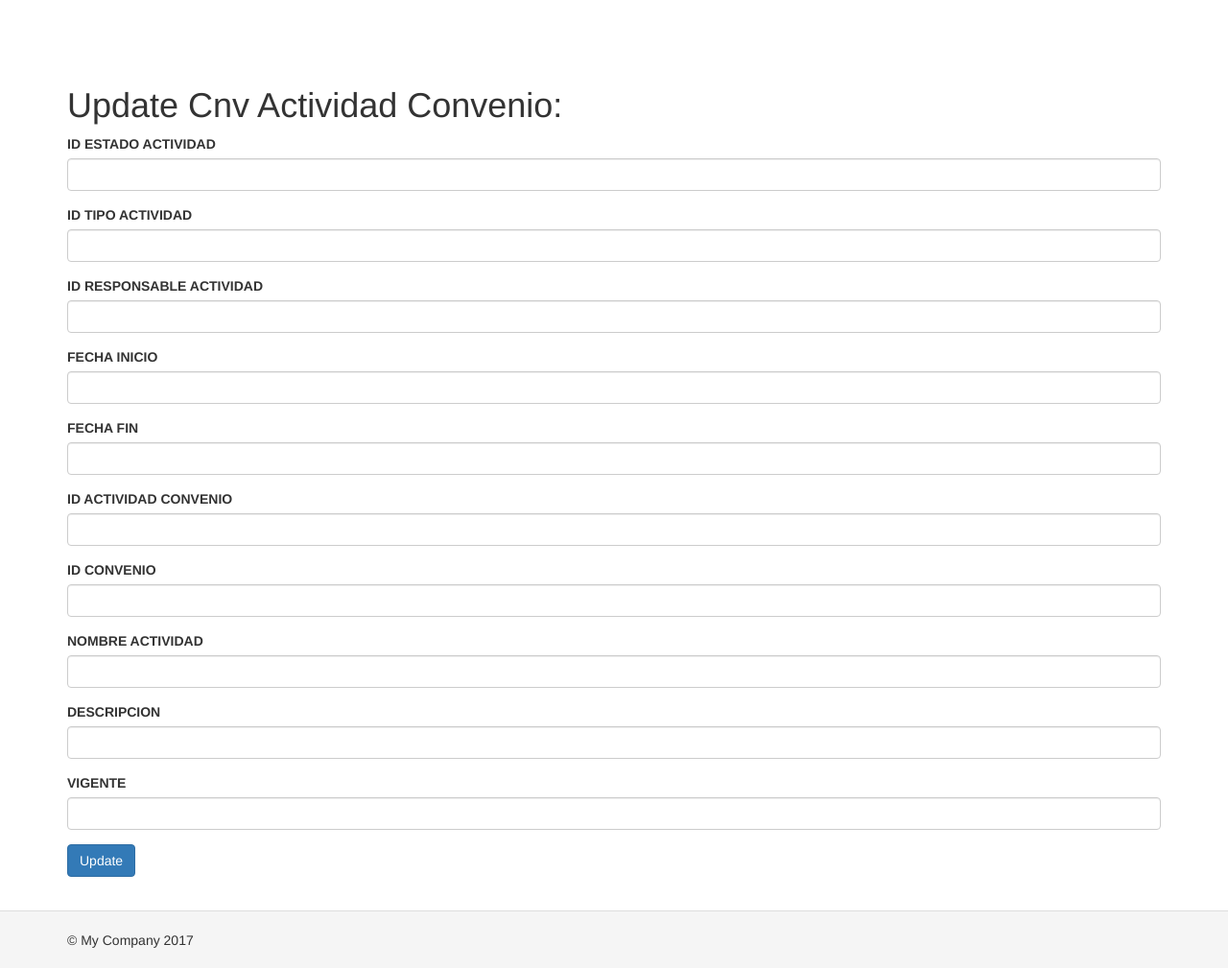
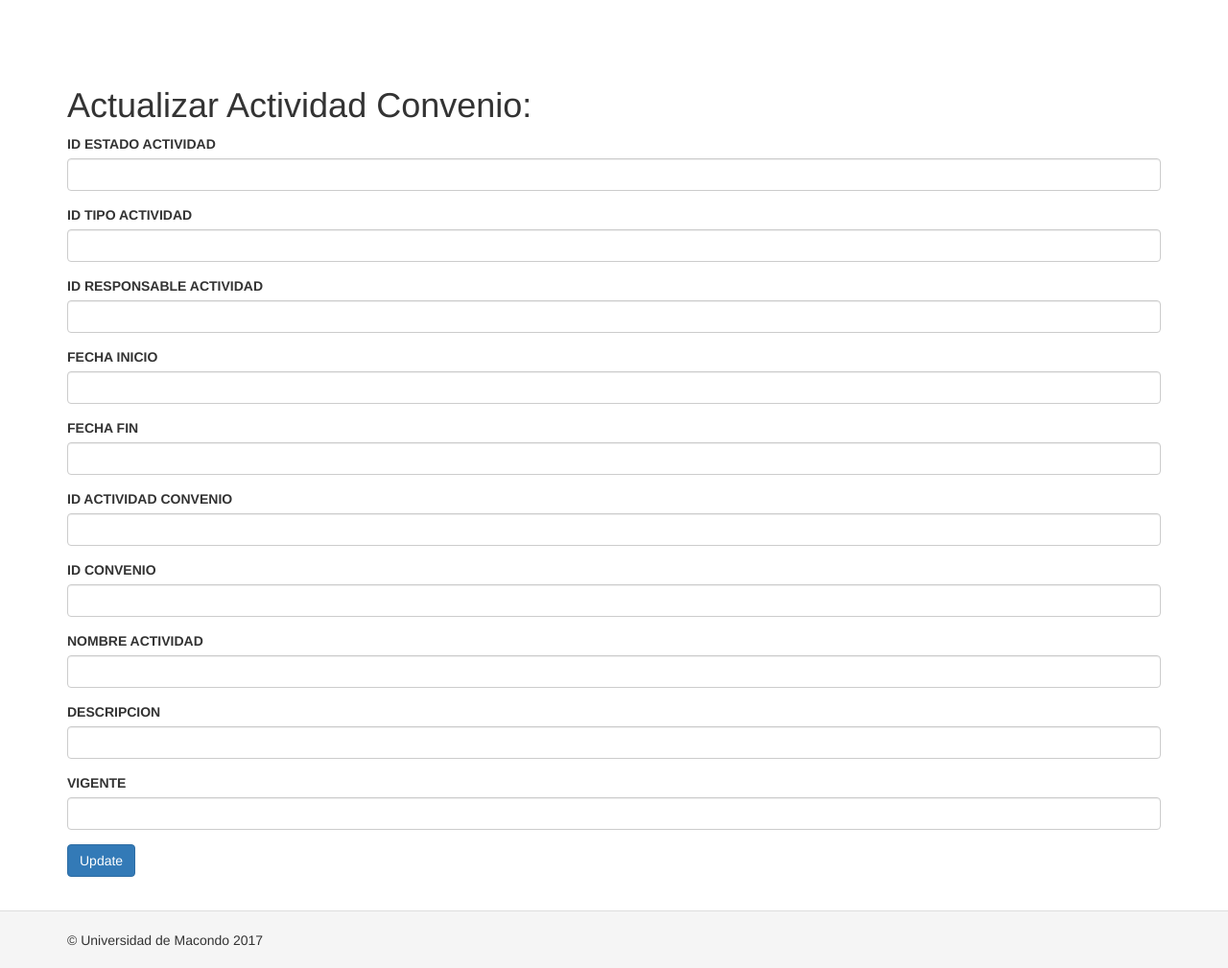
Before and after one commit to basrodri/ProyectoTaller, a Yii app: template views/actividad/update.php in a window 1280 px wide. Shown: the whole page at 96% size. Run offline with PHP 8.4 and a stand-in for Yii, Linux system fonts and the light colour scheme; the template is opened without the code that fills it, so the values that code supplies are empty; form fields are guessed from the names that the template uses; some libraries are stand-ins or nearby versions.

Commit message:
Actualizacion de crud

```diff
--- a/composer.json
+++ b/composer.json
@@ -56,4 +56,5 @@
             ]
         }
     }
+
 }
--- a/views/actividad/_form.php
+++ b/views/actividad/_form.php
@@ -2,6 +2,7 @@
 
 use yii\helpers\Html;
 use yii\widgets\ActiveForm;
+use dosamigos\datepicker\DatePicker;
 
 /* @var $this yii\web\View */
 /* @var $model app\models\CnvActividadConvenio */
--- a/views/actividad/create.php
+++ b/views/actividad/create.php
@@ -6,7 +6,7 @@ use yii\helpers\Html;
 /* @var $this yii\web\View */
 /* @var $model app\models\CnvActividadConvenio */
 
-$this->title = 'Create Cnv Actividad Convenio';
+$this->title = 'Crear Actividad Convenio';
 $this->params['breadcrumbs'][] = ['label' => 'Cnv Actividad Convenios', 'url' => ['index']];
 $this->params['breadcrumbs'][] = $this->title;
 ?>
--- a/views/actividad/index.php
+++ b/views/actividad/index.php
@@ -16,7 +16,7 @@ $this->params['breadcrumbs'][] = $this->title;
     <?php // echo $this->render('_search', ['model' => $searchModel]); ?>
 
     <p>
-        <?= Html::a('Create Cnv Actividad Convenio', ['create'], ['class' => 'btn btn-success']) ?>
+        <?= Html::a('Crear Actividad Convenio', ['create'], ['class' => 'btn btn-success']) ?>
     </p>
     <?= GridView::widget([
         'dataProvider' => $dataProvider,
--- a/views/actividad/update.php
+++ b/views/actividad/update.php
@@ -5,10 +5,10 @@ use yii\helpers\Html;
 /* @var $this yii\web\View */
 /* @var $model app\models\CnvActividadConvenio */
 
-$this->title = 'Update Cnv Actividad Convenio: ' . $model->ID_ACTIVIDAD_CONVENIO;
+$this->title = 'Actualizar Actividad Convenio: ' . $model->ID_ACTIVIDAD_CONVENIO;
 $this->params['breadcrumbs'][] = ['label' => 'Cnv Actividad Convenios', 'url' => ['index']];
 $this->params['breadcrumbs'][] = ['label' => $model->ID_ACTIVIDAD_CONVENIO, 'url' => ['view', 'id' => $model->ID_ACTIVIDAD_CONVENIO]];
-$this->params['breadcrumbs'][] = 'Update';
+$this->params['breadcrumbs'][] = 'Actualizar';
 ?>
 <div class="cnv-actividad-convenio-update">
 
--- a/views/layouts/main.php
+++ b/views/layouts/main.php
@@ -28,9 +28,10 @@ AppAsset::register($this);
 <div class="wrap">
     <?php
     NavBar::begin([
-        'brandLabel' => 'My Company',
+        'brandLabel' => 'Universidad de Macondo',
         'brandUrl' => Yii::$app->homeUrl,
         'options' => [
+            'class' => 'navbar-inverse navbar-fixed-top',
             'class' => 'navbar-inverse navbar-fixed-top',
         ],
     ]);
@@ -67,7 +68,7 @@ AppAsset::register($this);
 
 <footer class="footer">
     <div class="container">
-        <p class="pull-left">&copy; My Company <?= date('Y') ?></p>
+        <p class="pull-left">&copy; Universidad de Macondo <?= date('Y') ?></p>
 
         <p class="pull-right"><?= Yii::powered() ?></p>
     </div>
```
